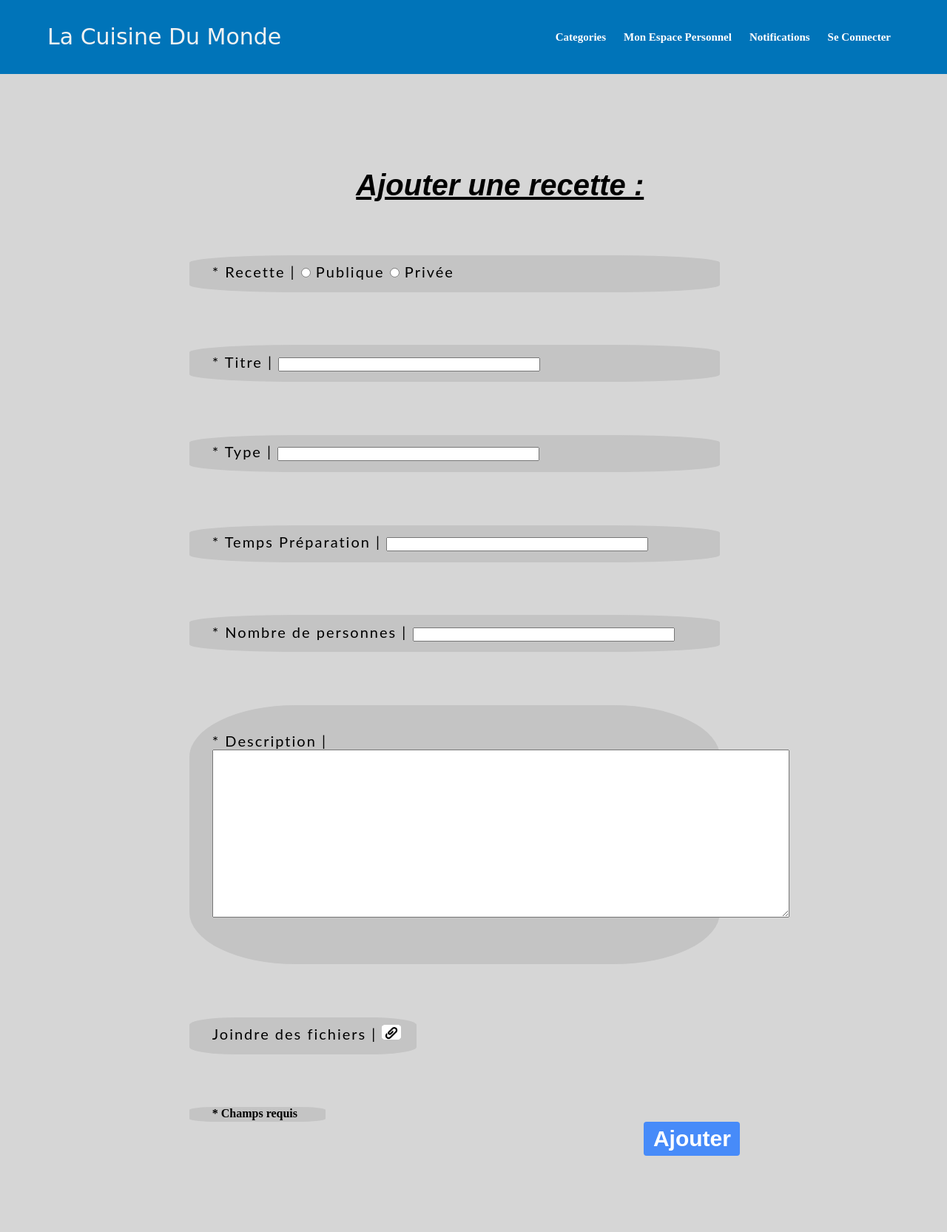
After one commit to Dioxo/La-Cuisine-Du-Monde, a PHP site: page /ajout.php in a window 1280 px wide. The commit adds this page. Shown: the whole page at 74% size. Run offline with PHP 8.4, Linux system fonts and the light colour scheme; some libraries are stand-ins or nearby versions.

Commit message:
Corection de Header et ajout de pages(Ajout/Inscription)

```diff
--- a/Accueil/views/Accueil_View.phtml
+++ b/Accueil/views/Accueil_View.phtml
@@ -3,14 +3,14 @@
     <head>
         <meta charset="UTF-8">
         <title>La Cuisine Du Monde</title>
-        <link rel="stylesheet" href="Accueil/styles.css">
+        <link rel="stylesheet" href="Accueil/views/corps.css">
         <script src="http://code.jquery.com/jquery-latest.js"></script>
         <link rel="stylesheet" href="https://use.fontawesome.com/releases/v5.5.0/css/all.css" integrity="sha384-B4dIYHKNBt8Bc12p+WXckhzcICo0wtJAoU8YZTY5qE0Id1GSseTk6S+L3BlXeVIU" crossorigin="anonymous">
 
         <!-- <script src="header.js"></script> -->
     </head>
     <body>
-
+        <!--
        <header class="header2">
            <div class="wrapper">
                <div class="logo">La Cuisine Du Monde</div>
@@ -23,7 +23,7 @@
            </div>
        </header>
 
-
+        -->
         <div class="image">
 
             <div class="search-box">
--- a/Index.php
+++ b/Index.php
@@ -1,4 +1,10 @@
 <?php
+//Charger le header (parte azul que está arriba)
+//echo 'charge header';
+require_once("header.html");
+//connection a la BD
 require_once("db/Db.php");
+
+//Chercher les meilleurs recettes
 require_once("Accueil/controllers/Accueil_Controller.php");
 ?>
--- a/Recette/RecetteNouveau.css
+++ b/Recette/RecetteNouveau.css
@@ -1,6 +1,4 @@
-<code type="css">
 
-/*partie entete*/
 #nav{
 	background_color : #023B5C;
 }
@@ -82,7 +80,3 @@ li
 	font-family:  Courier New,Helvetica, cursive,serif;
 	background: white url(Background.png) no-repeat 50% 50%;
 }
-nav{
-	background-color : #023B5C;
-
-}
--- /dev/null
+++ b/ajout.php
@@ -0,0 +1,6 @@
+<?php
+
+require_once("header.html");
+require_once("./ajoutRecette/PageAJoutRecette.html");
+
+?>
--- a/ajoutRecette/PageAJoutRecette.html
+++ b/ajoutRecette/PageAJoutRecette.html
@@ -3,7 +3,7 @@
 	<head>
         <meta charset="UTF-8">
         <title>La Cuisine Du Monde</title>
-        <link rel="stylesheet" href="PageAjoutRecette.css">
+        <link rel="stylesheet" href="./ajoutRecette/PageAjoutRecette.css">
         <script src="http://code.jquery.com/jquery-latest.js"></script>
         <link rel="stylesheet" href="https://use.fontawesome.com/releases/v5.5.0/css/all.css" integrity="sha384-B4dIYHKNBt8Bc12p+WXckhzcICo0wtJAoU8YZTY5qE0Id1GSseTk6S+L3BlXeVIU" crossorigin="anonymous">
 
@@ -12,19 +12,6 @@
 
 
 	<body>
-	<div class = header>
-	<header class="header2">
-           <div class="wrapper">
-               <div class="logo">La Cuisine Du Monde</div>
-				<nav>
-                   <a href="">Categories</a>
-                   <a href="">Mon Espace Personnel</a>
-                   <a href="">Notifications</a>
-                   <a href="">Connexion</a>
-               </nav>
-           </div>
-       </header>
-	  </div>
 
 	  <div class = "Formulaire">
 
@@ -75,7 +62,7 @@
 		</div>
 		<div id ="joindre">
 			Joindre des fichiers |
-			<img id="imgjoindre" src="imageJoindre.png" />
+			<img id="imgjoindre" src="./ajoutRecette/imageJoindre.png" />
 
 		</div>
 
--- a/ajoutRecette/PageAjoutRecette.css
+++ b/ajoutRecette/PageAjoutRecette.css
@@ -1,55 +1,6 @@
 *{
     margin: 0;
     padding: 0;
-}
-header {
-	width:100%;
-	overflow:hidden;
-	background:#0074B9;
-
-}
-.wrapper {
-	width:90%;
-	max-width:1000px;
-	margin:auto;
-	overflow:hidden;
-}
-header .logo {
-	color:#f2f2f2;
-	font-size:35px;
-	line-height:200px;
-	float:left;
-}
-header nav {
-	float:right;
-	line-height:200px;
-}
-header nav a {
-	display:inline-block;
-	color:#fff;
-	text-decoration:none;
-	padding:5px 5px;
-	line-height:normal;
-	font-size:13px;
-	font-weight:bold;
-	-webkit-transition:all 500ms ease;
-	-o-transition:all 500ms ease;
-	transition:all 500ms ease;
-}
-header nav a:hover {
-	background:#023B5C;
-	border-radius:50px;
-}
-.header2 {
-	position: fixed;
-	height:100px;
-}
-.header2 .logo {
-	line-height:100px;
-	font-size:30px;
-}
-.header2 nav {
-	line-height:100px;
 }
 .Formulaire
 {
--- /dev/null
+++ b/header.css
@@ -0,0 +1,78 @@
+*{
+    margin: 0;
+    padding: 0;
+}
+
+header {
+	width:100%; /* Establecemos que el header abarque el 100% del documento */
+	height: 100px;
+    overflow:hidden; /* Eliminamos errores de float */
+	background:#0074B9;
+
+}
+
+.wrapper {
+	width:90%; /* Establecemos que el ancho sera del 90% */
+	max-width:100%; /* Aqui le decimos que el ancho máximo sera de 1000px */
+	margin:auto; /* Centramos los elementos */
+	overflow:hidden; /* Eliminamos errores de float */
+}
+
+header .logo {
+	color:#f2f2f2;
+	font-size:30px;
+	line-height:100px;
+	float:left;
+    font-family : Comic Sans MS;
+}
+
+header nav {
+	float:right;
+	line-height:100px;
+}
+
+header nav a {
+	display:inline-block;
+	color:#fff;
+	text-decoration:none;
+	padding:10px 20px;
+
+    /*n'est pas mettre plus de 80, sinon le menu ne se montre pas bien*/
+	line-height: 80px;
+	font-size:15px;
+	font-weight:bold;
+	-webkit-transition:all 500ms ease;
+	-o-transition:all 500ms ease;
+	transition:all 500ms ease;
+}
+
+header nav a:hover {
+	background:#023B5C;
+	border-radius:50px;
+}
+
+
+ul, ol {
+    list-style:none;
+}
+
+.nav > li {
+    float:left;
+}
+
+.nav li a {
+    background-color:#0074B9;
+    padding:10px 12px;
+    display:block;
+}
+
+
+.nav li ul {
+    display:none;
+    position:absolute;
+    min-width:140px;
+}
+
+.nav li:hover > ul {
+    display:block;
+}
--- /dev/null
+++ b/header.html
@@ -0,0 +1,46 @@
+<!DOCTYPE html>
+<html lang="en">
+    <head>
+        <meta charset="UTF-8">
+        <!--<title>La Cuisine Du Monde</title>-->
+        <link rel="stylesheet" href="header.css">
+        <script src="http://code.jquery.com/jquery-latest.js"></script>
+        <link rel="stylesheet" href="https://use.fontawesome.com/releases/v5.5.0/css/all.css" integrity="sha384-B4dIYHKNBt8Bc12p+WXckhzcICo0wtJAoU8YZTY5qE0Id1GSseTk6S+L3BlXeVIU" crossorigin="anonymous">
+
+        <!-- <script src="header.js"></script> -->
+    </head>
+<body>
+          <header class="">
+           <div class="wrapper">
+               <a href="Index.php">
+               <div class="logo">La Cuisine Du Monde</div>
+               </a>
+
+               <nav>
+               <ul class="nav">
+                    <li><a href="">Categories</a></li>
+                    <li><a href="">Mon Espace Personnel</a>
+                        <ul>
+                            <li><a href="">Modifier Mes Informations</a></li>
+                            <li><a href="./ajout.php">Creer une Recette</a></li>
+                            <li><a href="">Voir mes Recettes</a></li>
+                        </ul>
+                    </li>
+                    <li><a href="">Notifications</a></li>
+                    <li><a href="">Se Connecter</a>
+                        <ul>
+                            <li><a href="./inscription.php">S'inscrire</a></li>
+                            <li><a href="">Log In</a></li>
+                        </ul>
+
+                    </li>
+			    </ul>
+
+               </nav>
+
+           </div>
+       </header>
+
+
+</body>
+</html>
--- /dev/null
+++ b/inscription.php
@@ -0,0 +1,4 @@
+<?php
+    require_once('header.html');
+    require_once('./Inscription/PageInscription.html');
+?>
--- a/recette.php
+++ b/recette.php
@@ -1,4 +1,6 @@
 <?php
+require_once("header.html");
+
 require_once('Recette/controllers/Recette_Controller.php');
 $controller = new Recette_Controller();
 //echo $_GET['numRecette'];
```
Also changed, not shown: Accueil/views/corps.css (added, +77 -0 lines), Accueil/views/corps.html (added, +40 -0 lines), Inscription/PageInscription.css (+0 -49 lines), Inscription/PageInscription.html (+1 -14 lines), Recette/views/Recette_View.phtml (+5 -5 lines).
